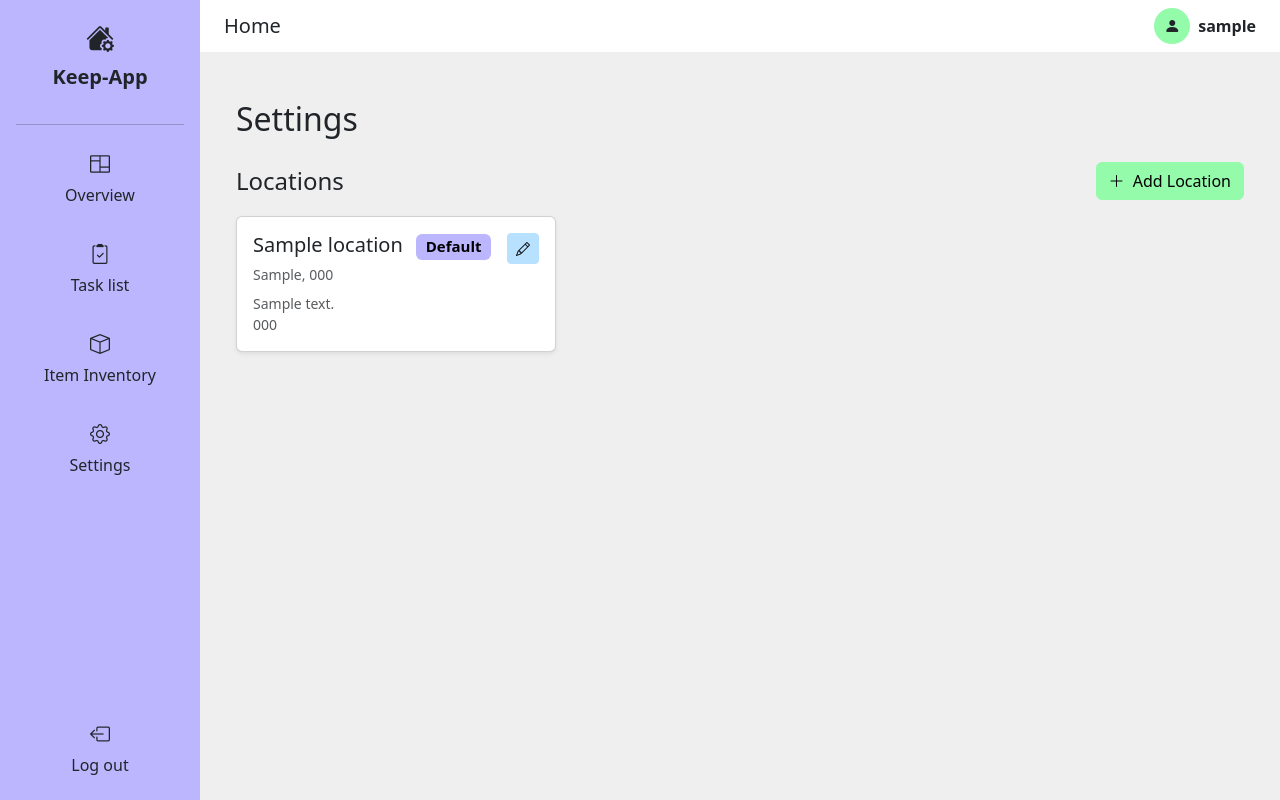
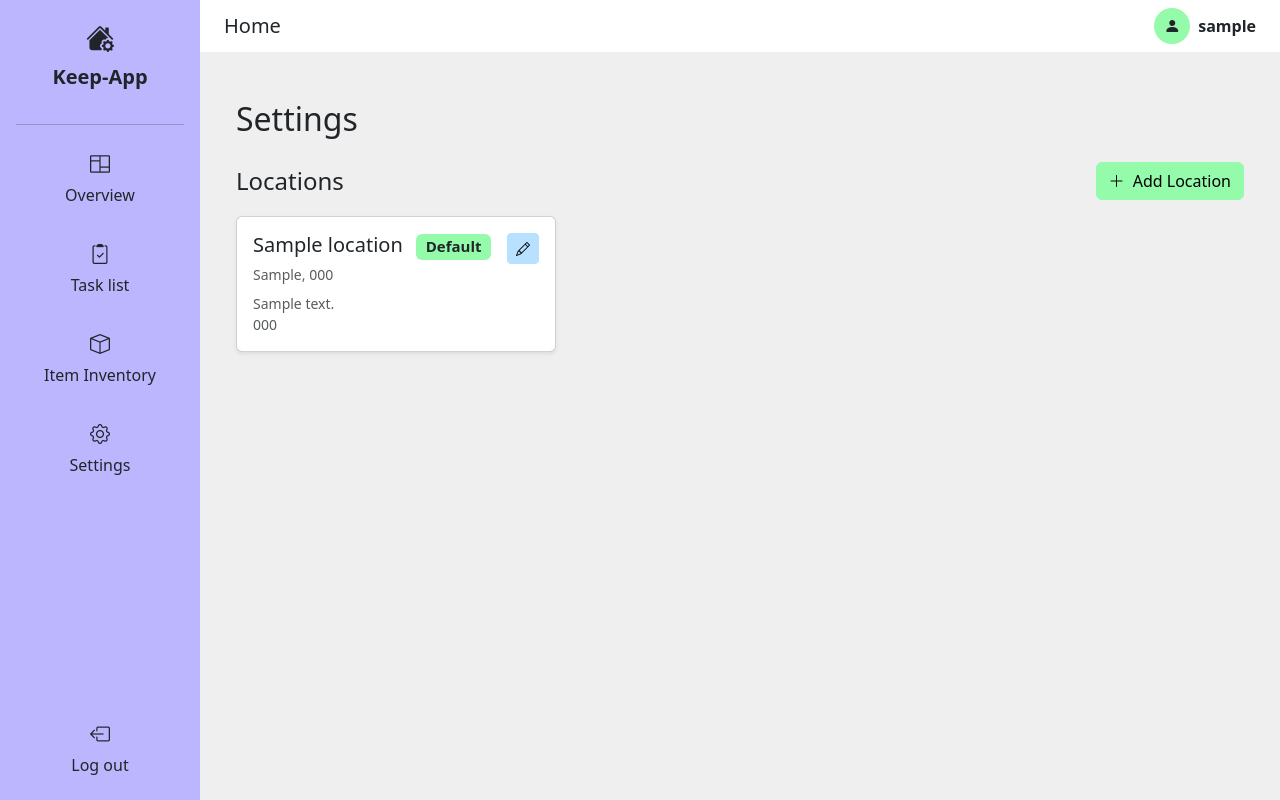
Before and after one commit to orma5/household, a Django app: page /settings/ in a window 1280 px wide. Run offline with Django 5.2, Linux system fonts and the light colour scheme; a user stored in the database is signed in; tables that the repository leaves empty hold one stand-in row (values such as "Sample post").

Commit message:
update default badge on location

```diff
--- a/templates/settings.html
+++ b/templates/settings.html
@@ -22,7 +22,7 @@
                       <h5 class="card-title mb-1">
                         {{ location.name }}
                         {% if location.default %}
-                          <span class="badge badge-default-location ms-2">Default</span>
+                          <span class="badge badge-status-active text-dark ms-2">Default</span>
                         {% endif %}
                       </h5>
                       {% if location.city or location.country_code %}
```
